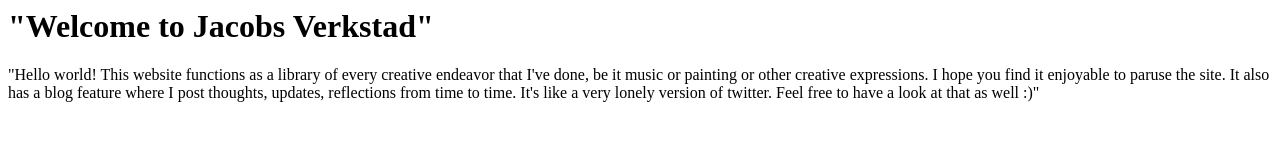
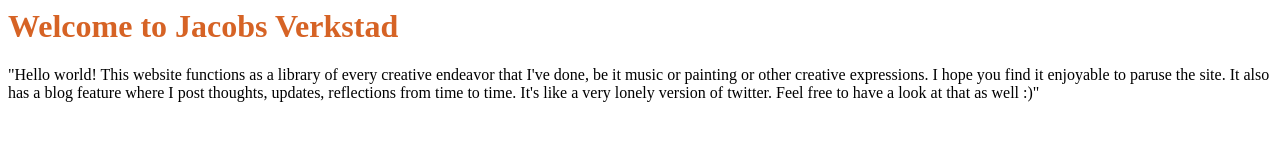
Before and after one commit to jacobs-verkstad/jacobs-verkstad.github.io, a plain HTML site: page index.html in a window 1280 px wide. Drawn offline with Linux system fonts and the light colour scheme.

Commit message:
third commit

```diff
--- a/index.html
+++ b/index.html
@@ -1,5 +1,5 @@
 
-<h1><pink>"Welcome to Jacobs Verkstad"</pink></h1>
+<h1 style="color: rgb(214, 99, 37);">Welcome to Jacobs Verkstad</h1>
 
 <p>"Hello world! This website functions as a library of every creative endeavor that I've done, be it music or painting or other creative expressions.
     I hope you find it enjoyable to paruse the site. It also has a blog feature where I post thoughts, updates, reflections from time to time. It's like a very lonely version of twitter.
```
